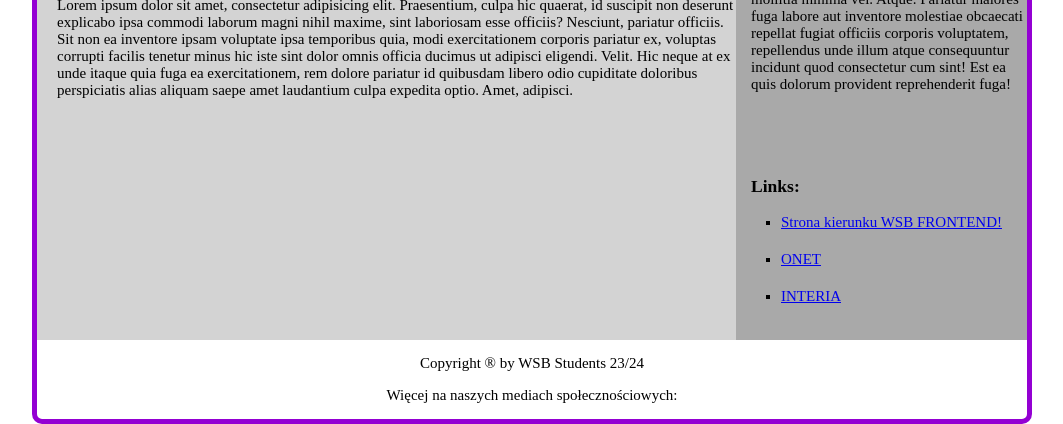
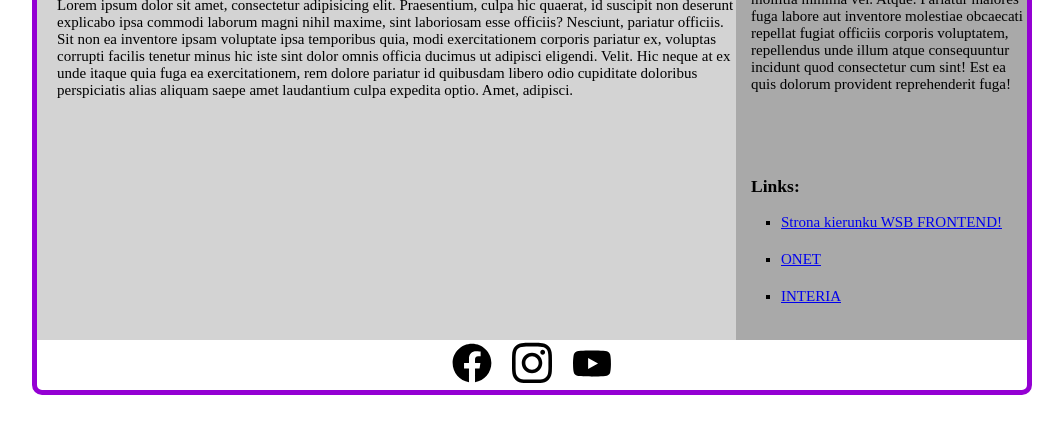
Before and after one commit to frontendpodyplomowe/Akademiateamproject, a plain HTML site: page index.html in a window 1280 px wide. Shown: the part 716-1140 px from the top of the page, without its empty margins (108-1171 px from the left). After the commit the page ends 1111 px from the top, so only its background shows below. Drawn offline with Linux system fonts and the light colour scheme.

Commit message:
Add social media icons with url adress

```diff
--- a/css/style.css
+++ b/css/style.css
@@ -121,3 +121,24 @@ aside {
 footer {
   text-align: center;
 }
+
+
+.social-icons {
+  display: flex;
+  justify-content: center;
+  align-items: center;
+  overflow: hidden;
+}
+
+@media (max-width: 768px) {
+  .social-icons img,
+  .social-icons i {
+    width: 30px;
+  }
+}
+
+.social-icons img {
+  margin: 0 10px;
+  width: 40px;
+  height: auto;
+}
--- a/index.html
+++ b/index.html
@@ -88,7 +88,8 @@
                 <a
                   href="https://wsb.edu.pl/kierunki/studia-podyplomowe/programy-studiow-online/frontend-developer-programowanie-nowoczesnych-aplikacji-webowych-online.html"
                   target="_blank"
-                  >Strona kierunku WSB FRONTEND!</a>
+                  >Strona kierunku WSB FRONTEND!</a
+                >
               </li>
               <li>
                 <a href="https://www.onet.pl" target="_blank">ONET</a>
@@ -101,10 +102,22 @@
         </aside>
       </main>
       <footer>
-          <p>Copyright &reg; by WSB Students 23/24</p>
-          <p>Więcej na naszych mediach społecznościowych:</p>
-          <!-- Zadanie domowe: dodaj linki do social media np. fb, yt, insta, linkedin korzystajac z serwisu fontawesome (np. wersja 5 jest za free)
-          oraz ostyluj w CSS ładnie footer -->
+        <div class="social-icons">
+          <a
+            href="https://www.facebook.com/awsb.dg/?locale=pl_PL"
+            target="_blank"
+            ><img src="img/facebook.svg" alt="Facebook"
+          /></a>
+          <a href="https://www.instagram.com/akademia.wsb/" target="_blank"
+            ><img src="img/instagram.svg" alt="Instagram"
+          /></a>
+          <a href="https://www.youtube.com/user/GrupaWSB/videos" target="_blank"
+            ><img src="img/youtube.svg" alt="YouTube"
+          /></a>
+          <!-- Zadanie domowe: dodaj linki do social media np. fb, yt, insta
+        , linkedin korzystajac z serwisu fontawesome
+        (np. wersja 5 jest za free) oraz ostyluj w CSS ładnie footer -->
+        </div>
       </footer>
     </div>
   </body>
```
Also changed, not shown: img/facebook.svg (added), img/html5.png (added), img/instagram.svg (added), img/youtube.svg (added).
